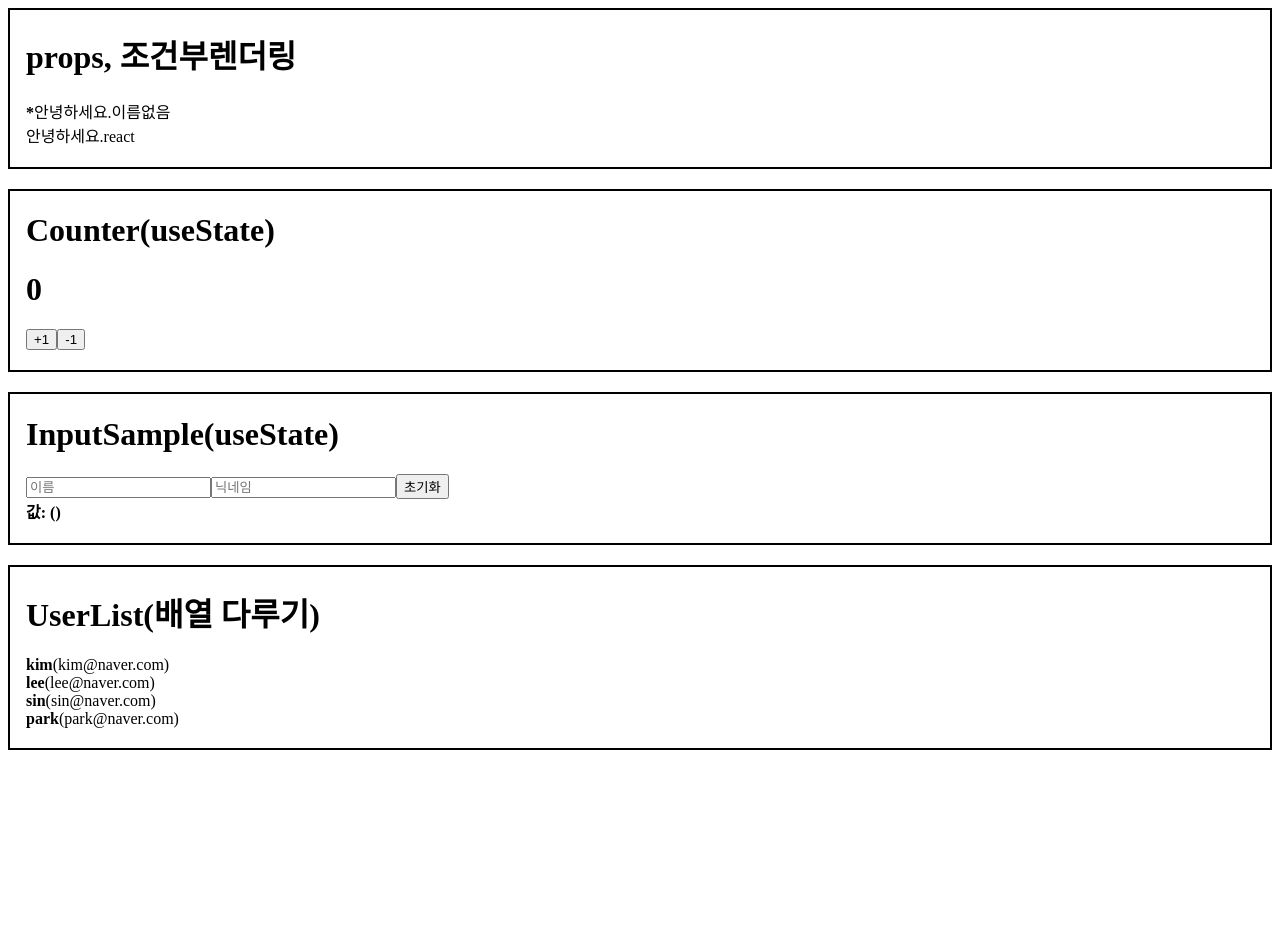
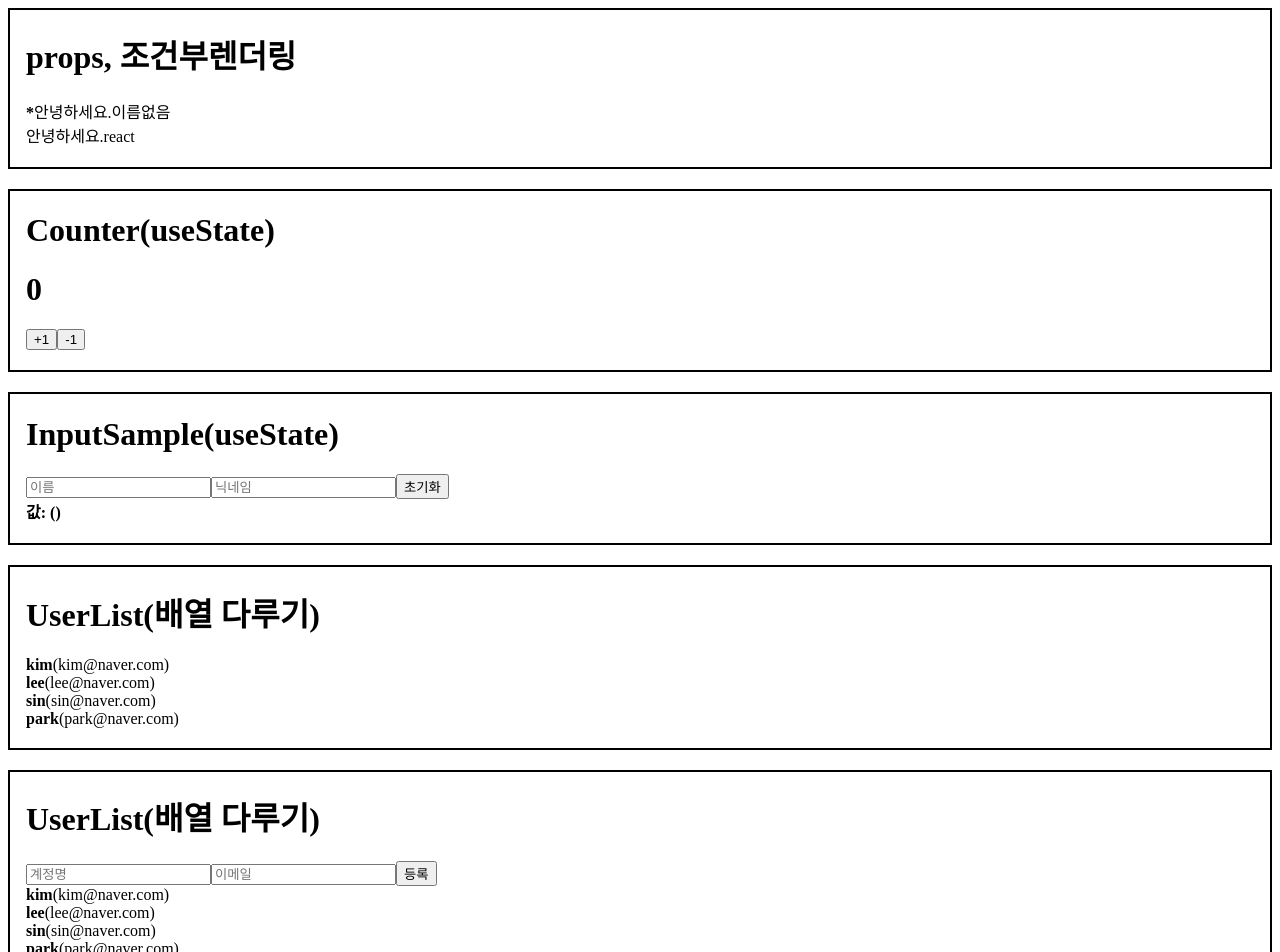
Before and after one commit to hyeongkyuPark/react-study, a React (Create React App) app in the folder first/: page / in a window 1280 px wide. Shown: the top 952 px of the page. Before the commit the page ends 800 px from the top, so only its background shows below. Built offline with nearby package versions, Linux system fonts and the light colour scheme.

Commit message:
useRef, useState를 활용하여 배열 값 추가하기

```diff
--- a/first/src/App.js
+++ b/first/src/App.js
@@ -1,12 +1,29 @@
-import React, { useRef } from 'react';
+import React, { useRef, useState } from 'react';
 import Counter from './Counter';
+import CreateUser from './CreateUser';
 import Hello from './Hello';
 import InputSample from './InputSample';
 import UserList from './UserList';
 import Wrapper from './Wrapper';
 
 function App() {
-  const users = [
+  const [inputs, setInputs] = useState({
+    username: '',
+    email: ''
+  });
+
+  const { username, email } = inputs;
+
+  const onChange = e => {
+    const {name, value} = e.target;
+
+    setInputs({
+      ...inputs,
+      [name]: value
+    });
+  }
+
+  const [users, setUsers] = useState([
     {
         id: 1,
         username: 'kim',
@@ -27,11 +44,21 @@
         username: 'park',
         email: 'park@naver.com'
     }
-  ];
+  ]);
 
-  const nextId = useRef(4);
+  const nextId = useRef(5);
 
   const onCreate = () => {
+    const user = {
+      id: nextId.current,
+      username: username,
+      email: email
+    };
+    setUsers([...users, user])
+    setInputs({
+      username: '',
+      email: ''
+    })
     console.log(nextId.current);
     nextId.current += 1;
   }
@@ -51,6 +78,15 @@
       <Wrapper name='UserList(배열 다루기)'>
         <UserList users={users} />
       </Wrapper>
+      <Wrapper name='UserList(배열 다루기)'>
+        <CreateUser
+          username={username}
+          email={email}
+          onChange={onChange}
+          onCreate={onCreate}
+        />
+        <UserList users={users} />
+      </Wrapper>
     </>
   );
 }
--- /dev/null
+++ b/first/src/CreateUser.js
@@ -0,0 +1,24 @@
+import React from 'react';
+
+function CreateUser({username, email, onChange, onCreate}) {
+    return (
+        <div>
+            <input
+                name="username"
+                placeholder="계정명"
+                onChange={onChange}
+                value={username}
+             />
+            <input
+                name="email"
+                placeholder="이메일"
+                onChange={onChange}
+                value={email}
+            />
+            <button onClick={onCreate}>등록</button>
+        </div>
+    )
+}
+
+
+export default CreateUser;
```
